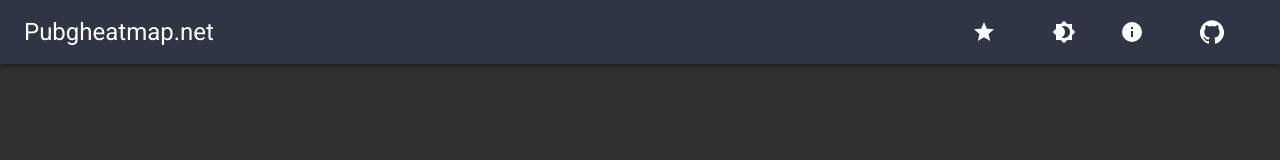
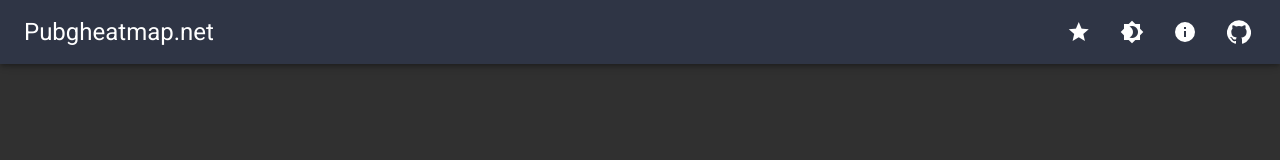
Before and after one commit to mediusoft/PUBG-heatmap-frontend, a React (Create React App) app: page / in a window 1280 px wide. Shown: the top 160 px of the page. Built offline with nearby package versions, Linux system fonts and the light colour scheme; no server answers.

Commit message:
menu padding issue fixed

```diff
--- a/src/components/header/header.jsx
+++ b/src/components/header/header.jsx
@@ -62,14 +62,15 @@ export const Header = () => {
           <Grid
             item
             container
-            justify="space-around"
+            justify="flex-end"
             alignItems="center"
             xs={3}
           >
             <Hidden smDown>
-              <Grid item sm={3}>
+              <Grid item sm={2}>
                 <Tooltip interactive title="Go to favorites page">
                   <IconButton
+                    edge="start"
                     style={{ color: "#fff" }}
                     onClick={() =>
                       history.push({
@@ -81,14 +82,18 @@ export const Header = () => {
                   </IconButton>
                 </Tooltip>
               </Grid>
-              <Grid item sm={3}>
+              <Grid item sm={2}>
                 <Tooltip interactive title="Toggle light/dark theme">
-                  <IconButton onClick={handleChange} style={{ color: "#fff" }}>
+                  <IconButton
+                    edge="start"
+                    onClick={handleChange}
+                    style={{ color: "#fff" }}
+                  >
                     <Icon>{isDarkMode ? "brightness_4" : "brightness_7"}</Icon>
                   </IconButton>
                 </Tooltip>
               </Grid>
-              <Grid item sm={3}>
+              <Grid item sm={2}>
                 <Tooltip interactive title="Go to about page">
                   <IconButton
                     edge="start"
@@ -102,7 +107,7 @@ export const Header = () => {
                   </IconButton>
                 </Tooltip>
               </Grid>
-              <Grid item sm={3}>
+              <Grid item sm={2}>
                 <Tooltip interactive title="Github repository">
                   <Link
                     target="_blank"
```
